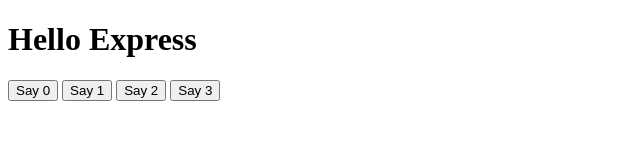
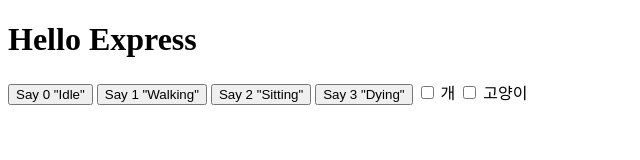
Before and after one commit to covy-gyu/websockettest, a website: page public/index.html in a window 1280 px wide. Shown: the whole page, without its empty margins (0-640 px from the left). Drawn offline with Linux system fonts and the light colour scheme.

Commit message:
[Add] 체크박스

```diff
--- a/public/index.html
+++ b/public/index.html
@@ -22,15 +22,29 @@
   function say3() {
     ws.send("3") // 서버에 데이터 전송
   }
+
+
   </script>
 </head>
 
 <body>
   <h1>Hello Express</h1>
-<button onClick="say0()">Say 0</button>
-<button onClick="say1()">Say 1</button>
-<button onClick="say2()">Say 2</button>
-<button onClick="say3()">Say 3</button>
+<button onClick="say0()">Say 0 "Idle"</button>
+<button onClick="say1()">Say 1 "Walking"</button>
+<button onClick="say2()">Say 2 "Sitting"</button>
+<button onClick="say3()">Say 3 "Dying"</button>
+
+<input type='checkbox'
+       name='animal'
+       value='dog'
+       onclick='getCheckboxValue(event)'/> 개
+
+<input type='checkbox'
+       name='animal'
+       value='cat'
+       onclick='getCheckboxValue(event)'/> 고양이
+
+<div id='result'></div>
 </body>
 
 </html>
```
